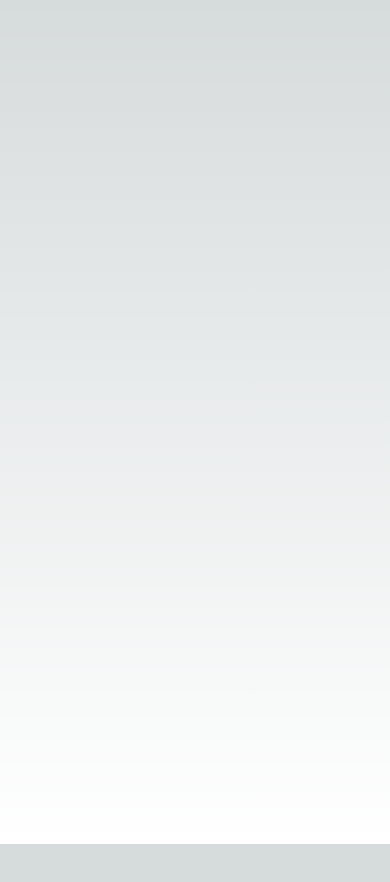
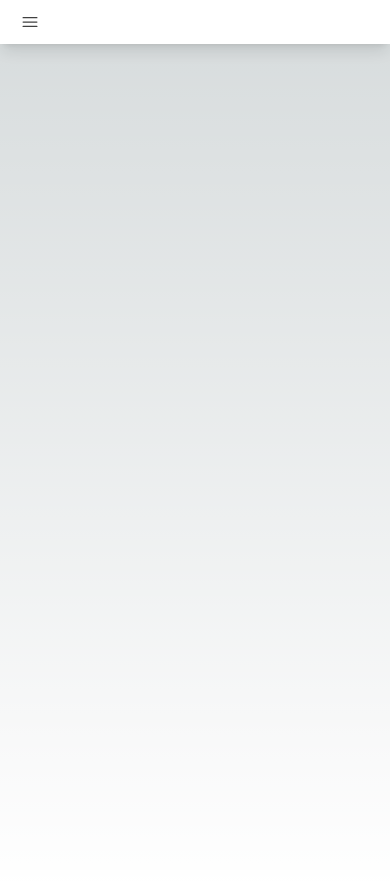
Before and after one commit to DargKing/LluvisolAdministrativo, a Next.js app: page / in a window 390 px wide. Shown: the top 882 px of the page. Before the commit the page ends 844 px from the top, so only its background shows below. Built offline with nearby package versions, Linux system fonts and the light colour scheme.

Commit message:
Add: Nav and UI-types

```diff
--- /dev/null
+++ b/src/app/components/Nav.tsx
@@ -0,0 +1,82 @@
+"use client"
+import { useEffect } from "react";
+import { NavLink } from "../interfaces/UI-types";
+
+const links: NavLink[] = [{
+    label: "Home",
+    href: "/"
+}, {
+    label: "Listado De Inventario",
+    href: "/inventario"
+}]
+
+export default function Nav() {
+
+    useEffect(() => {
+        const init = async () => {
+            const { Collapse, Ripple, initTE } = await import("tw-elements")
+            initTE({ Collapse, Ripple })
+        }
+        init()
+    }, [])
+
+    return (
+        <header>
+            <nav
+                className="relative flex w-full items-center justify-between bg-white py-2 text-neutral-600 shadow-lg hover:text-neutral-700 focus:text-neutral-700 dark:bg-neutral-600 dark:text-neutral-200 md:flex-wrap md:justify-start"
+                data-te-navbar-ref>
+                <div className="flex w-full flex-wrap items-center justify-between px-3">
+                    <div className="flex items-center">
+                        <button
+                            className="border-0 bg-transparent px-2 text-xl leading-none transition-shadow duration-150 ease-in-out hover:text-neutral-700 focus:text-neutral-700 dark:hover:text-white dark:focus:text-white lg:hidden"
+                            type="button"
+                            data-te-collapse-init
+                            data-te-target="#navbarSupportedContentY"
+                            aria-controls="navbarSupportedContentY"
+                            aria-expanded="false"
+                            aria-label="Toggle navigation">
+                            <span className="[&>svg]:w-5">
+                                <svg
+                                    xmlns="http://www.w3.org/2000/svg"
+                                    fill="none"
+                                    viewBox="0 0 24 24"
+                                    strokeWidth="1.5"
+                                    stroke="currentColor"
+                                    className="h-7 w-7">
+                                    <path
+                                        strokeLinecap="round"
+                                        strokeLinejoin="round"
+                                        d="M3.75 6.75h16.5M3.75 12h16.5m-16.5 5.25h16.5" />
+                                </svg>
+                            </span>
+                        </button>
+                    </div>
+
+                    <div
+                        className="!visible hidden grow basis-[100%] items-center lg:!flex lg:basis-auto"
+                        id="navbarSupportedContentY"
+                        data-te-collapse-item>
+                        <ul
+                            className="mr-auto flex flex-col lg:flex-row"
+                            data-te-navbar-nav-ref>
+
+                            {links.map((link) => {
+                                return (
+                                    <li key={"NavKey" + link.label} className="mb-4 lg:mb-0 lg:pr-2" data-te-nav-item-ref>
+                                        <a
+                                            className="block transition duration-150 ease-in-out hover:text-neutral-700 focus:text-neutral-700 disabled:text-black/30 dark:hover:text-white dark:focus:text-white lg:p-2 [&.active]:text-black/90"
+                                            href={link.href}
+                                            data-te-nav-link-ref
+                                            data-te-ripple-init
+                                            data-te-ripple-color="light"
+                                        >{link.label}</a>
+                                    </li>
+                                )
+                            })}
+                        </ul>
+                    </div>
+                </div>
+            </nav>
+        </header>
+    )
+}
--- /dev/null
+++ b/src/app/interfaces/UI-types.ts
@@ -0,0 +1,6 @@
+interface NavLink {
+    label: string,
+    href: string
+}
+
+export type { NavLink }
--- a/src/app/layout.tsx
+++ b/src/app/layout.tsx
@@ -1,6 +1,8 @@
+import "tw-elements/dist/css/tw-elements.min.css";
 import './globals.css'
 import type { Metadata } from 'next'
 import { Inter } from 'next/font/google'
+import Nav from './components/Nav'
 
 const inter = Inter({ subsets: ['latin'] })
 
@@ -16,7 +18,10 @@ export default function RootLayout({
 }) {
   return (
     <html lang="en">
-      <body className={inter.className}>{children}</body>
+      <body className={inter.className}>
+        {<Nav />}
+        {children}
+      </body>
     </html>
   )
 }
```
